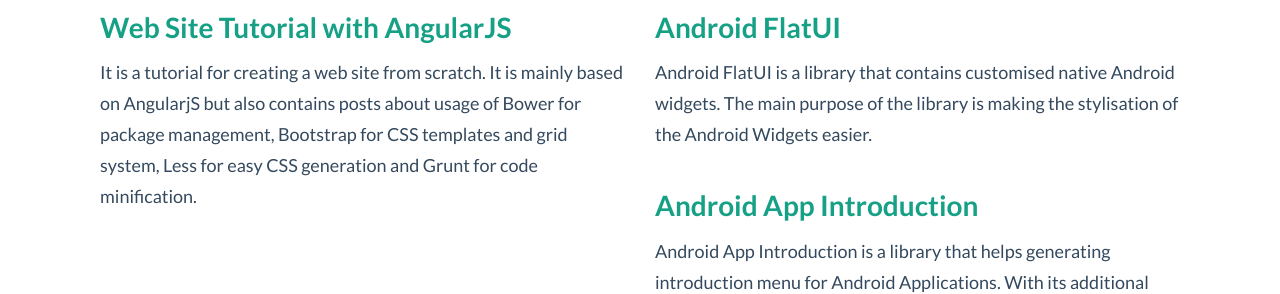
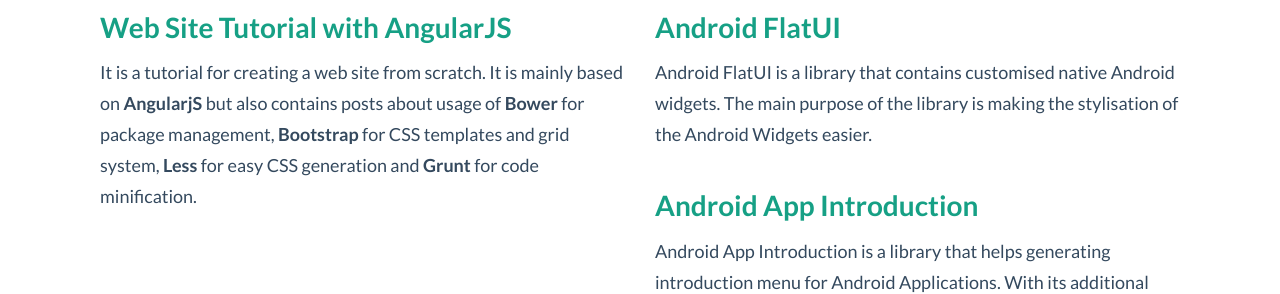
Before and after one commit to eluleci/eluleci.github.io, a Jekyll site: the page index.html, which Jekyll copies as it is, in a window 1280 px wide. Shown: the part 225-519 px from the top of the page. Built offline with Jekyll 4.4.1, drawn with Linux system fonts in a browser that asks for light colours.

Commit message:
refactor index

```diff
--- a/index.html
+++ b/index.html
@@ -42,9 +42,9 @@
           </a>
         </h5>
         <p>
-          It is a tutorial for creating a web site from scratch. It is mainly based on AngularjS but also contains
-          posts about usage of Bower for package management, Bootstrap for CSS templates and grid system, Less for
-          easy CSS generation and Grunt for code minification.
+          It is a tutorial for creating a web site from scratch. It is mainly based on <b>AngularjS</b> but also
+          contains posts about usage of <b>Bower</b> for package management, <b>Bootstrap</b> for CSS templates and grid
+          system, <b>Less</b> for easy CSS generation and <b>Grunt</b> for code minification.
         </p>
       </div>
     </div>
```
